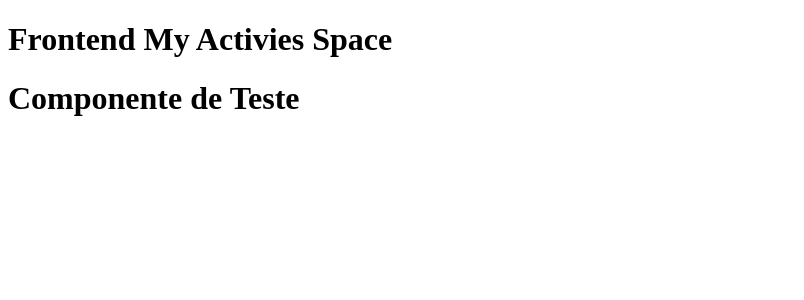
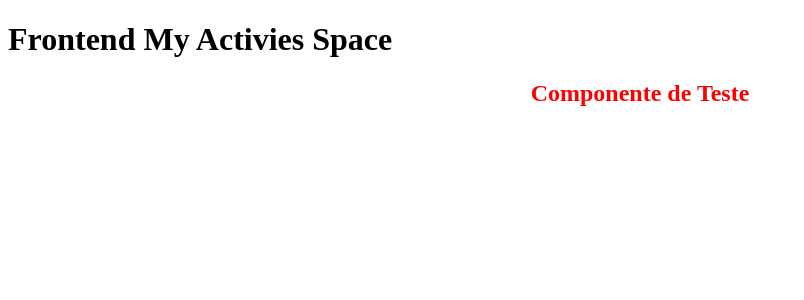
Before and after one commit to MarlovaMinato/senai-mas-frontend, a React (Create React App) app: page / in a window 1280 px wide. Shown: the top 300 px of the page, without its empty margins (0-804 px from the left). Built offline with nearby package versions, Linux system fonts and the light colour scheme.

Commit message:
adjustment
index.tsx; Title
styles.ts

```diff
--- a/src/pages/Teste/index.tsx
+++ b/src/pages/Teste/index.tsx
@@ -1,5 +1,7 @@
+import {Title} from './styles';
+
 export function Teste(){
     return(
-        <h1>Componente de Teste</h1>
+        <Title>Componente de Teste</Title>
     )
 }
--- a/src/pages/Teste/styles.ts
+++ b/src/pages/Teste/styles.ts
@@ -1 +1,8 @@
 import styled from 'styled-components';
+
+export const Title = styled.h1 `
+    font-size: 1.5em;
+    text-align: center;
+    color: red;
+
+`
```
